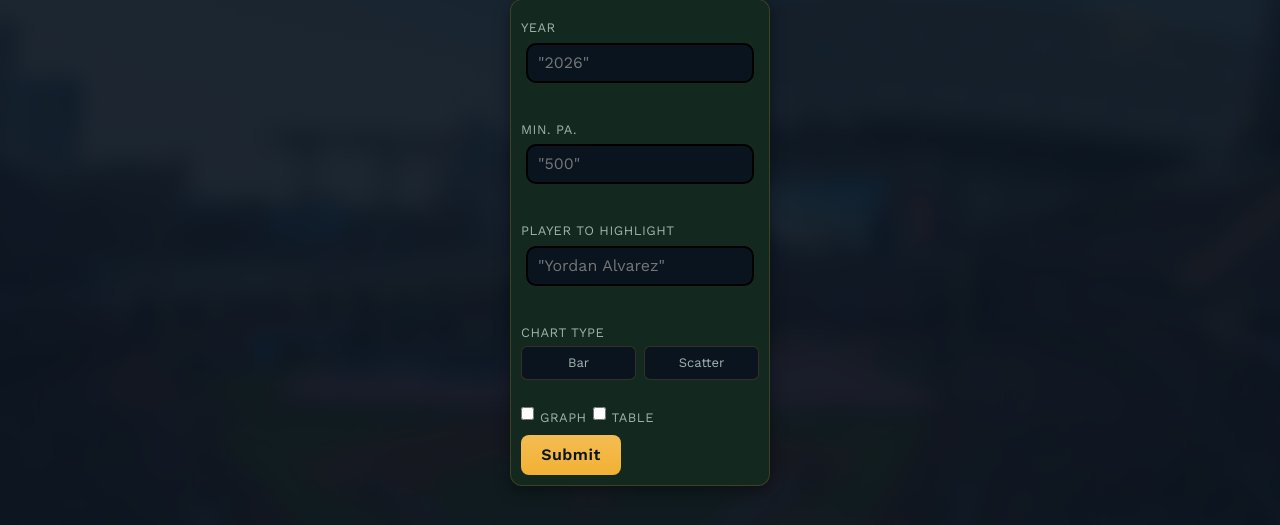
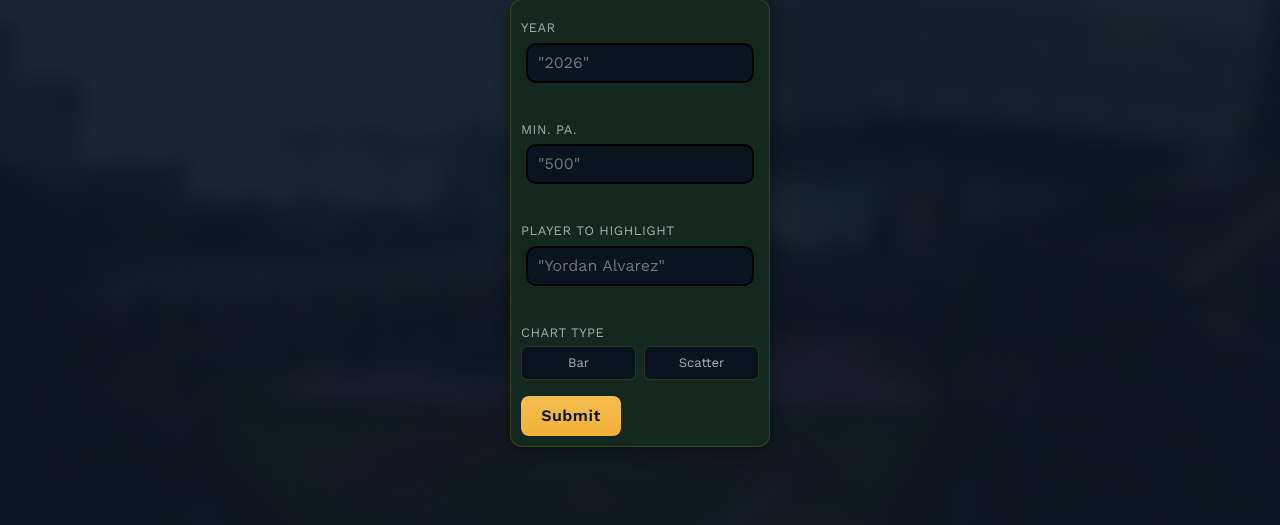
Before and after one commit to dgasp24/Ballpark-Stats, a Flask app: page /mlb in a window 1280 px wide. Shown: the part 171-696 px from the top of the page. Run offline with Flask 3, Linux system fonts and the light colour scheme.

Commit message:
removed checkboxes

```diff
--- a/mainSource/static/js/main.js
+++ b/mainSource/static/js/main.js
@@ -35,14 +35,6 @@ optionsData.forEach(data => {
     stat2.appendChild(option2);
 })
 
-checkGraph.addEventListener("click", () =>{
-    graph.classList.toggle(("hidden"));
-})
-
-checkTable.addEventListener("click", () =>{
-    table.classList.toggle("hidden");
-})
-
 barBtn.addEventListener("click", () => {
     barBtn.classList.add("active");
     scatterBtn.classList.remove("active");
--- a/mainSource/templates/mlb.html
+++ b/mainSource/templates/mlb.html
@@ -34,18 +34,13 @@
             <div id = "statsDiv">
             </div>
 
-            <div class="checkboxRow">
-                <input type="checkbox" id = "graph"><label>Graph</label>
-                <input type="checkbox" id = "table"><label>Table</label>
-            </div>
-
             <button type = "submit" id="submit" class ="btn bg-gradient selectionButton">Submit</button>
 
         </form>
 
         {% if playerStats %}
         <div id="resultsContainer">
-            <div id="divTable" class="hidden animate__animated animate__fadeInUp">
+            <div id="divTable" class="animate__animated animate__fadeInUp">
                 <table class="table" id="playerTable">
                     <thead class="table-dark">
                     {% if not statChoice2 %}
@@ -91,7 +86,7 @@
             </div>
             {% endif %}
             {% if graph %}
-            <div id = "graph-container"  class ="hidden animate__animated animate__fadeInUp">
+            <div id = "graph-container"  class ="animate__animated animate__fadeInUp">
                 {{ graph|safe }}
             </div>
             {% endif %}
```
Also changed, not shown: mainSource/templates/teams.html (+2 -7 lines).
